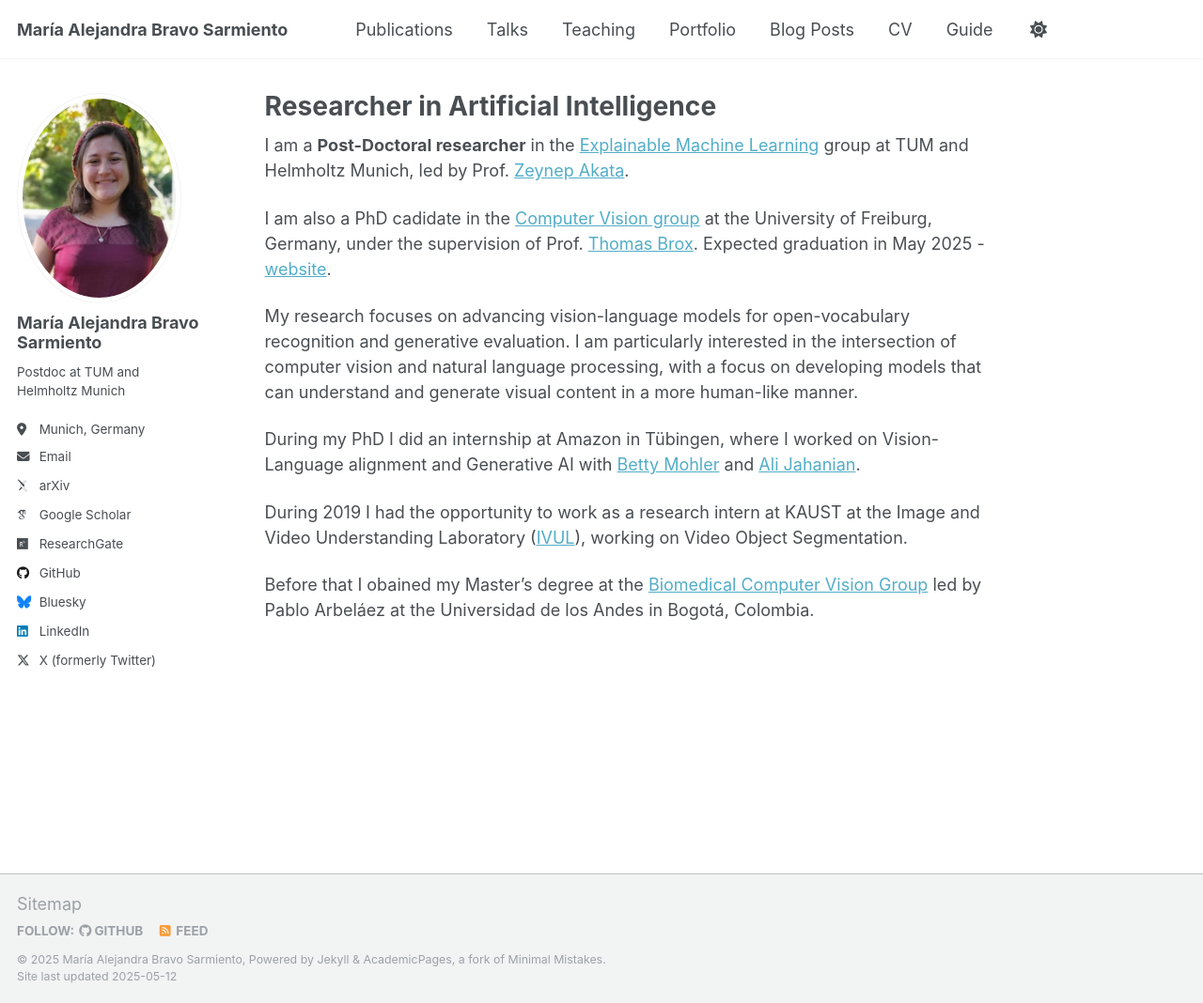
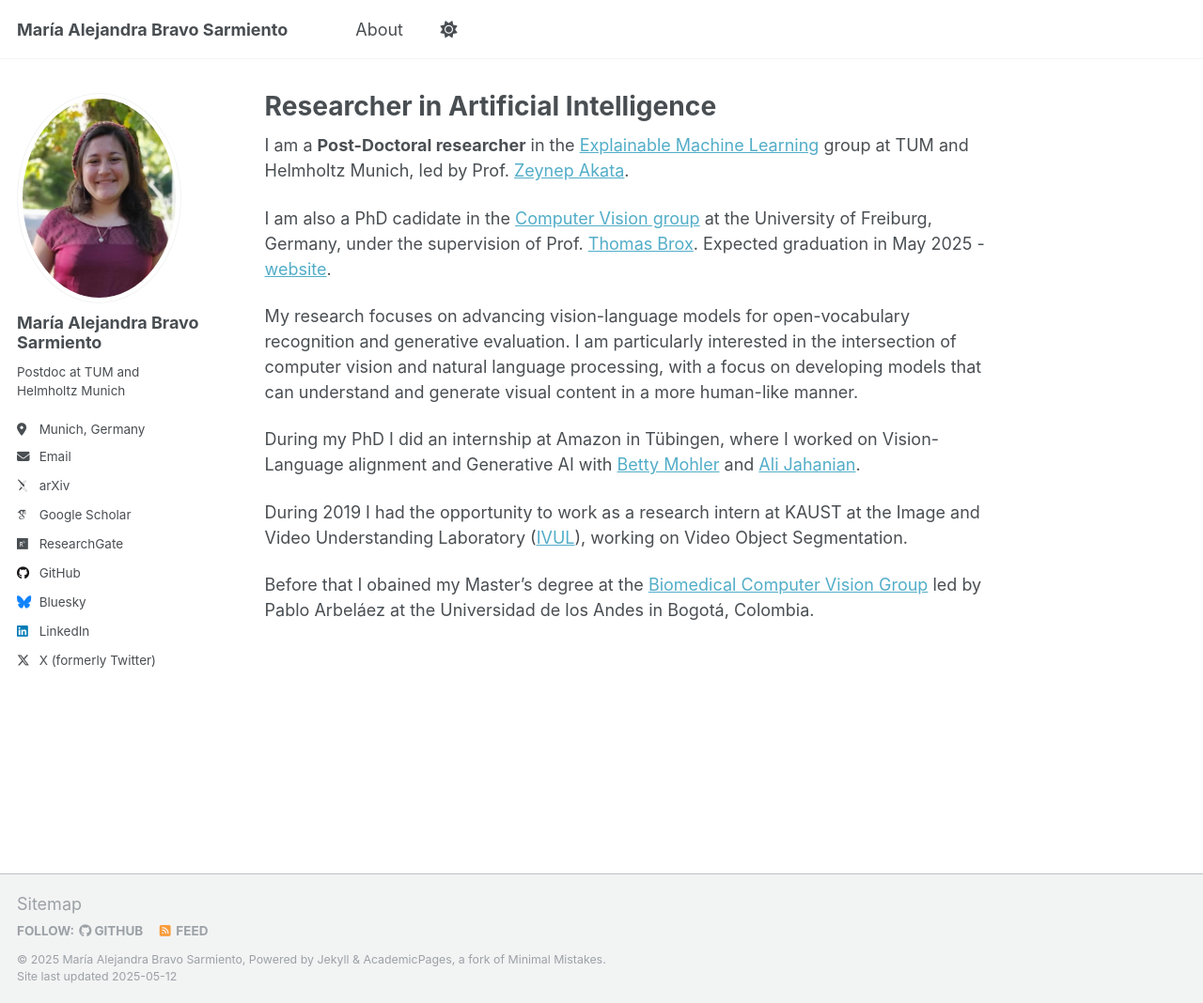
Before and after one commit to mabravo641/mabravo641.github.io, a Jekyll site: the page built from _pages/about.md, in a window 1280 px wide and 1068 px high. Shown: the whole window at 94% size. Built offline with Jekyll 4.4.1, drawn with Linux system fonts in a browser that asks for light colours; some web fonts are replaced; part of the change alters nothing that is shown.

Commit message:
minimalist website

```diff
--- a/_data/navigation.yml
+++ b/_data/navigation.yml
@@ -8,26 +8,29 @@
 #      Markdown formatted page while the second is generated using JSON.
 
 main:
-  - title: "Publications"
-    url: /publications/
+  - title: "About"
+    url: /
 
-  - title: "Talks"
-    url: /talks/
+  # - title: "Publications"
+  #   url: /publications/
 
-  - title: "Teaching"
-    url: /teaching/
+  # - title: "Talks"
+  #   url: /talks/
 
-  - title: "Portfolio"
-    url: /portfolio/
+  # - title: "Teaching"
+  #   url: /teaching/
 
-  - title: "Blog Posts"
-    url: /year-archive/
+  # - title: "Portfolio"
+  #   url: /portfolio/
 
-  - title: "CV"
-    url: /cv/
+  # - title: "Blog Posts"
+  #   url: /year-archive/
+
+  # - title: "CV"
+  #   url: /cv/
 
   # - title: "CV"
   #   url: /cv-json/
 
-  - title: "Guide"
-    url: /markdown/
+  # - title: "Guide"
+  #   url: /markdown/
```
